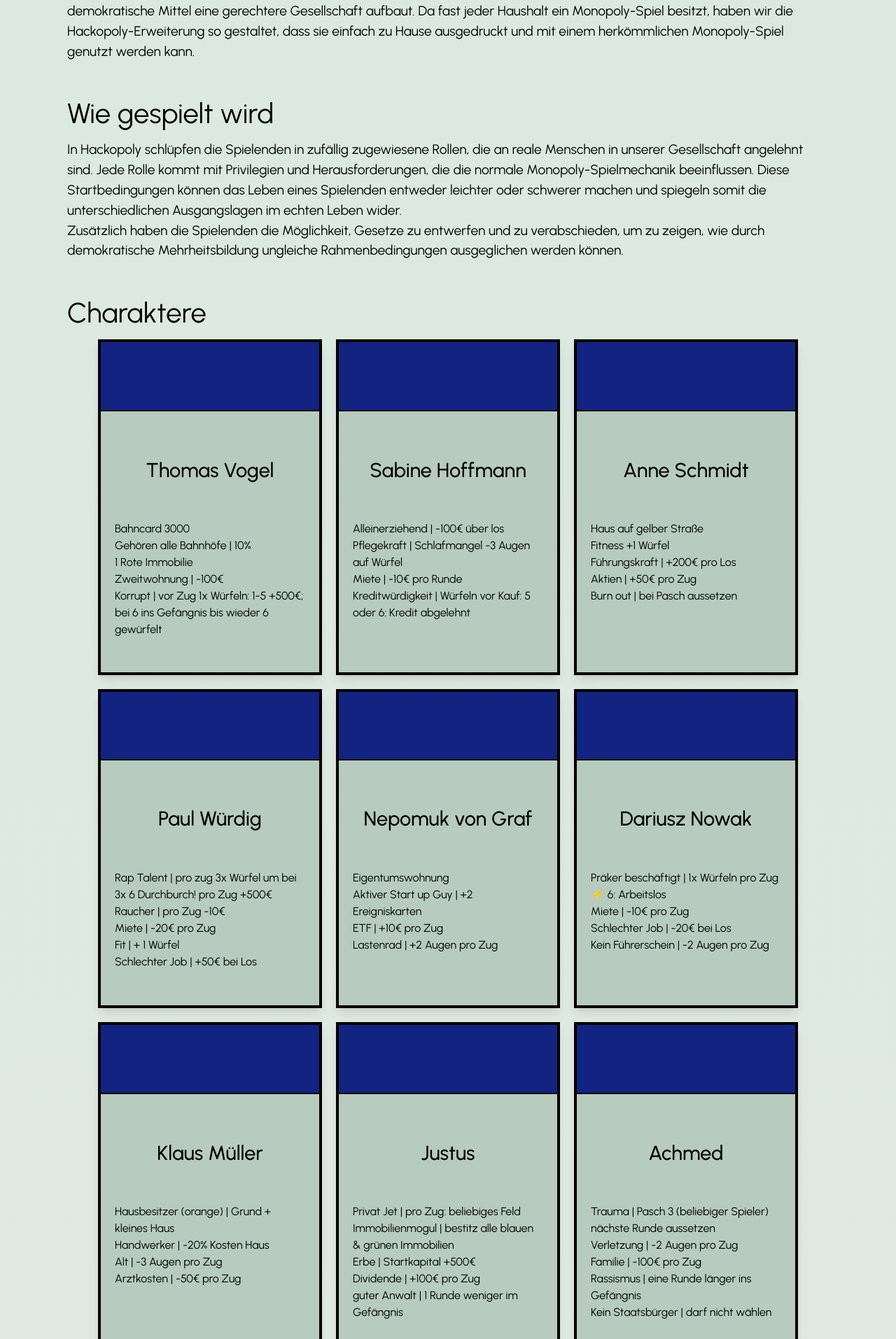
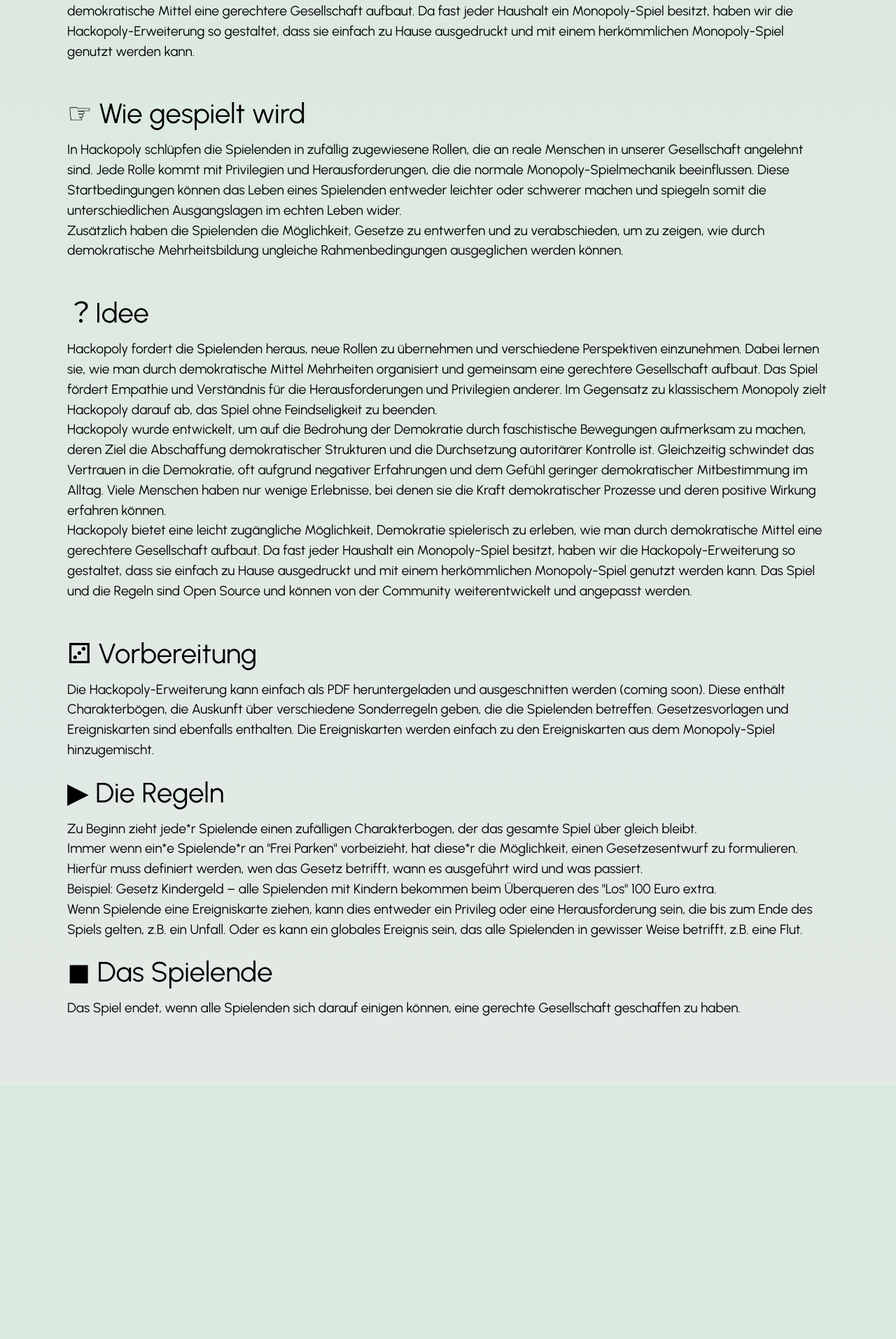
Before and after one commit to irenama/hack-opoly-democracy, a Next.js app: page / in a window 1280 px wide. Shown: the part 666-2580 px from the top of the page at 70% size. After the commit the page ends 2218 px from the top, so only its background shows below. Built offline with nearby package versions, Linux system fonts and the light colour scheme.

Commit message:
update routing

```diff
--- /dev/null
+++ b/src/app/characters/page.tsx
@@ -0,0 +1,140 @@
+import CharacterCard from "@/components/CharacterCard";
+import NavLink from "@/components/NavLink";
+import Section from "@/components/Section";
+
+export default function Home () {
+  return (
+    <main className="flex relative min-h-screen flex-col items-center justify-between p-5 md:p-24">
+      <NavLink href="/" text="Home" />
+      <div className="w-full">
+        <div className="mb-10">
+          <h1>Hackopoly</h1>
+          <h2>Demokratie Edition - Die Charaktere</h2>
+        </div>
+      </div>
+      <Section>
+        <div className="flex gap-5 flex-wrap justify-center">
+          {characters.map( ( { id, ...data } ) => (
+            <CharacterCard key={id} data={data} />
+          ) )}
+        </div>
+      </Section>
+    </main >
+  );
+}
+
+const characters = [
+  {
+    id: "abc",
+    color: "red",
+    name: "Thomas Vogel",
+    description: "Vorstand eines privatisierten öffentlichen Unternehmens",
+    characteristics: [
+      "Bahncard 3000",
+      "Gehören alle Bahnhöfe | 10%",
+      "1 Rote Immobilie",
+      "Zweitwohnung | -100€",
+      "Korrupt | vor Zug 1x Würfeln: 1-5 +500€; bei 6 ins Gefängnis bis wieder 6 gewürfelt"
+    ],
+  },
+  {
+    id: "cde",
+    color: "red",
+    name: "Sabine Hoffmann",
+    characteristics: [
+      "Alleinerziehend | -100€ über los",
+      "Pflegekraft | Schlafmangel -3 Augen auf Würfel",
+      "Miete | -10€ pro Runde",
+      "Kreditwürdigkeit | Würfeln vor Kauf: 5 oder 6: Kredit abgelehnt",
+    ],
+  },
+  {
+    id: "efg",
+    color: "red",
+    name: "Anne Schmidt",
+    description: "Oberschicht",
+    characteristics: [
+      "Haus auf gelber Straße",
+      "Fitness +1 Würfel",
+      "Führungskraft | +200€ pro Los",
+      "Aktien | +50€ pro Zug",
+      "Burn out | bei Pasch aussetzen",
+    ],
+  },
+  {
+    id: "ghi",
+    name: "Paul Würdig",
+    color: "red",
+    description: "Rapper",
+    characteristics: [
+      "Rap Talent | pro Zug 3x Würfel um bei 3x 6 Durchbruch → pro Zug +500€",
+      "Raucher | pro Zug -10€",
+      "Miete | -20€ pro Zug",
+      "Fit | + 1 Würfel",
+      "Schlechter Job | +50€ bei Los"
+    ],
+  },
+  {
+    id: "jkl",
+    name: "Nepomuk von Graf",
+    color: "red",
+    description: "Nachhaltig aber NIMBI",
+    characteristics: [
+      "Eigentumswohnung",
+      "Aktiver Start up Guy | +2 Ereigniskarten",
+      "ETF | +10€ pro Zug",
+      "Lastenrad | +2 Augen pro Zug",
+    ],
+  },
+  {
+    id: "mno",
+    name: "Dariusz Nowak",
+    color: "",
+    description: "Arbieter",
+    characteristics: [
+      "Prekär beschäftigt | 1x Würfeln pro Zug ⚡️ 6: Arbeitslos",
+      "Miete | -10€ pro Zug",
+      "Schlechter Job | -20€ bei Los",
+      "Kein Führerschein | -2 Augen pro Zug",
+    ],
+  },
+  {
+    id: "pqr",
+    name: "Klaus Müller",
+    color: "",
+    description: "I bins da Hans",
+    characteristics: [
+      "Hausbesitzer (orange) | Grund + kleines Haus",
+      "Handwerker | -20% Kosten Haus",
+      "Alt | -3 Augen pro Zug",
+      "Arztkosten | -50€ pro Zug",
+    ],
+  },
+  {
+    id: "stu",
+    name: "Justus",
+    color: "red",
+    description: "",
+    characteristics: [
+      "Privat Jet | pro Zug: beliebiges Feld",
+      "Immobilienmogul | besitz alle blauen & grünen Immobilien",
+      "Erbe | Startkapital +500€",
+      "Dividende | +100€ pro Zug",
+      "guter Anwalt | 1 Runde weniger im Gefängnis",
+    ],
+  },
+  {
+    id: "vwx",
+    name: "Achmed",
+    color: "red",
+    description: "",
+    characteristics: [
+      "Trauma | Pasch 3 (beliebiger Spieler) nächste Runde aussetzen",
+      "Verletzung | -2 Augen pro Zug",
+      "Familie | -100€ pro Zug",
+      "Rassismus | eine Runde länger ins Gefängnis",
+      "Kein Staatsbürger | darf nicht wählen"
+    ],
+  }
+];
+export type Character = typeof characters[number];
--- a/src/app/globals.css
+++ b/src/app/globals.css
@@ -69,7 +69,4 @@
   h4 {
     font-size: 1.5rem;
   }
-  p, a {
-    font-size: 1rem;
-  }
 }
--- a/src/app/page.tsx
+++ b/src/app/page.tsx
@@ -1,180 +1,71 @@
 /* eslint-disable react/no-unescaped-entities */
 import CharacterCard from "@/components/CharacterCard";
+import NavLink from "@/components/NavLink";
 import Section from "@/components/Section";
 
 export default function Home () {
   return (
-    <main className="flex min-h-screen flex-col items-center justify-between p-5 md:p-24">
+    <main className="flex relative min-h-screen flex-col items-center justify-between p-5 pb-12 md:p-24">
+      <NavLink href="/characters" text="Charaktere" />
       <div className="w-full">
         <div className="mb-10">
           <h1>Hackopoly</h1>
-          <h2>Demokatie Edition</h2>
+          <h2>Demokratie Edition</h2>
         </div>
       </div>
       <Section>
-        <p>Hackopoly fordert die Spielenden heraus, neue Rollen zu übernehmen und verschiedene Perspektiven einzunehmen. Dabei lernen sie, wie man durch demokratische Mittel Mehrheiten organisiert und gemeinsam eine gerechtere Gesellschaft aufbaut. Das Spiel fördert Empathie und Verständnis für die Herausforderungen und Privilegien anderer. Im Gegensatz zu klassischem Monopoly zielt Hackopoly darauf ab, das Spiel ohne Feindseligkeit zu beenden.</p>
-
-        <p>Hackopoly wurde entwickelt, um auf die Bedrohung der Demokratie durch faschistische Bewegungen aufmerksam zu machen, deren Ziel die Abschaffung demokratischer Strukturen und die Durchsetzung autoritärer Kontrolle ist. Gleichzeitig schwindet das Vertrauen in die Demokratie, oft aufgrund negativer Erfahrungen und dem Gefühl geringer demokratischer Mitbestimmung im Alltag. Viele Menschen haben nur wenige Erlebnisse, bei denen sie die Kraft demokratischer Prozesse und deren positive Wirkung erfahren können.</p>
-
-        <p>Hackopoly bietet eine leicht zugängliche Möglichkeit, Demokratie spielerisch zu erleben und zu erfahren, wie man durch demokratische Mittel eine gerechtere Gesellschaft aufbaut. Da fast jeder Haushalt ein Monopoly-Spiel besitzt, haben wir die Hackopoly-Erweiterung so gestaltet, dass sie einfach zu Hause ausgedruckt und mit einem herkömmlichen Monopoly-Spiel genutzt werden kann.</p>
+        <p>
+          Hackopoly fordert die Spielenden heraus, neue Rollen zu übernehmen und verschiedene Perspektiven einzunehmen. Dabei lernen sie, wie man durch demokratische Mittel Mehrheiten organisiert und gemeinsam eine gerechtere Gesellschaft aufbaut. Das Spiel fördert Empathie und Verständnis für die Herausforderungen und Privilegien anderer. Im Gegensatz zu klassischem Monopoly zielt Hackopoly darauf ab, das Spiel ohne Feindseligkeit zu beenden.
+        </p>
+        <p>
+          Hackopoly wurde entwickelt, um auf die Bedrohung der Demokratie durch faschistische Bewegungen aufmerksam zu machen, deren Ziel die Abschaffung demokratischer Strukturen und die Durchsetzung autoritärer Kontrolle ist. Gleichzeitig schwindet das Vertrauen in die Demokratie, oft aufgrund negativer Erfahrungen und dem Gefühl geringer demokratischer Mitbestimmung im Alltag. Viele Menschen haben nur wenige Erlebnisse, bei denen sie die Kraft demokratischer Prozesse und deren positive Wirkung erfahren können.
+        </p>
+        <p>
+          Hackopoly bietet eine leicht zugängliche Möglichkeit, Demokratie spielerisch zu erleben und zu erfahren, wie man durch demokratische Mittel eine gerechtere Gesellschaft aufbaut. Da fast jeder Haushalt ein Monopoly-Spiel besitzt, haben wir die Hackopoly-Erweiterung so gestaltet, dass sie einfach zu Hause ausgedruckt und mit einem herkömmlichen Monopoly-Spiel genutzt werden kann.
+        </p>
       </Section>
       <Section>
-        <h3>Wie gespielt wird</h3>
+        <h3>☞ Wie gespielt wird</h3>
 
         <p>In Hackopoly schlüpfen die Spielenden in zufällig zugewiesene Rollen, die an reale Menschen in unserer Gesellschaft angelehnt sind. Jede Rolle kommt mit Privilegien und Herausforderungen, die die normale Monopoly-Spielmechanik beeinflussen. Diese Startbedingungen können das Leben eines Spielenden entweder leichter oder schwerer machen und spiegeln somit die unterschiedlichen Ausgangslagen im echten Leben wider.</p>
         <p>Zusätzlich haben die Spielenden die Möglichkeit, Gesetze zu entwerfen und zu verabschieden, um zu zeigen, wie durch demokratische Mehrheitsbildung ungleiche Rahmenbedingungen ausgeglichen werden können.</p>
       </Section>
+      {/* <CharacterCard data={{}} /> */}
       <Section>
-        <h3>Charaktere</h3>
-        <div className="flex gap-5 flex-wrap justify-center">
-          {characters.map( ( { id, ...data } ) => (
-            <CharacterCard key={id} data={data} />
-          ) )}
-        </div>
+        <h3>？Idee</h3>
+        <p>
+          Hackopoly fordert die Spielenden heraus, neue Rollen zu übernehmen und verschiedene Perspektiven einzunehmen. Dabei lernen sie, wie man durch demokratische Mittel Mehrheiten organisiert und gemeinsam eine gerechtere Gesellschaft aufbaut. Das Spiel fördert Empathie und Verständnis für die Herausforderungen und Privilegien anderer. Im Gegensatz zu klassischem Monopoly zielt Hackopoly darauf ab, das Spiel ohne Feindseligkeit zu beenden.
+        </p>
+        <p>
+          Hackopoly wurde entwickelt, um auf die Bedrohung der Demokratie durch faschistische Bewegungen aufmerksam zu machen, deren Ziel die Abschaffung demokratischer Strukturen und die Durchsetzung autoritärer Kontrolle ist. Gleichzeitig schwindet das Vertrauen in die Demokratie, oft aufgrund negativer Erfahrungen und dem Gefühl geringer demokratischer Mitbestimmung im Alltag. Viele Menschen haben nur wenige Erlebnisse, bei denen sie die Kraft demokratischer Prozesse und deren positive Wirkung erfahren können.
+        </p>
+        <p>
+          Hackopoly bietet eine leicht zugängliche Möglichkeit, Demokratie spielerisch zu erleben, wie man durch demokratische Mittel eine gerechtere Gesellschaft aufbaut. Da fast jeder Haushalt ein Monopoly-Spiel besitzt, haben wir die Hackopoly-Erweiterung so gestaltet, dass sie einfach zu Hause ausgedruckt und mit einem herkömmlichen Monopoly-Spiel genutzt werden kann. Das Spiel und die Regeln sind Open Source und können von der Community weiterentwickelt und angepasst werden.
+        </p>
       </Section>
       <Section>
-        <h3>Idee</h3>
-        <p>
-          Hackopoly fordert die Spielenden heraus, neue Rollen zu übernehmen und verschiedene Perspektiven einzunehmen. Dabei lernen sie, wie man durch demokratische Mittel Mehrheiten organisiert und gemeinsam eine gerechtere Gesellschaft aufbaut. Das Spiel fördert Empathie und Verständnis für die Herausforderungen und Privilegien anderer. Im Gegensatz zu klassischem Monopoly zielt Hackopoly darauf ab, das Spiel ohne Feindseligkeit zu beenden.
-
-          Hackopoly wurde entwickelt, um auf die Bedrohung der Demokratie durch faschistische Bewegungen aufmerksam zu machen, deren Ziel die Abschaffung demokratischer Strukturen und die Durchsetzung autoritärer Kontrolle ist. Gleichzeitig schwindet das Vertrauen in die Demokratie, oft aufgrund negativer Erfahrungen und dem Gefühl geringer demokratischer Mitbestimmung im Alltag. Viele Menschen haben nur wenige Erlebnisse, bei denen sie die Kraft demokratischer Prozesse und deren positive Wirkung erfahren können.
-
-          Hackopoly bietet eine leicht zugängliche Möglichkeit, Demokratie spielerisch zu erleben und zu erfahren, wie man durch demokratische Mittel eine gerechtere Gesellschaft aufbaut. Da fast jeder Haushalt ein Monopoly-Spiel besitzt, haben wir die Hackopoly-Erweiterung so gestaltet, dass sie einfach zu Hause ausgedruckt und mit einem herkömmlichen Monopoly-Spiel genutzt werden kann. Das Spiel und die Regeln sind Open Source und können von der Community weiterentwickelt und angepasst werden.
-        </p>
-        <h3>Vorbereitung</h3>
+        <h3>⚂ Vorbereitung</h3>
         <p>
           Die Hackopoly-Erweiterung kann einfach als PDF heruntergeladen und ausgeschnitten werden (coming soon). Diese enthält Charakterbögen, die Auskunft über verschiedene Sonderregeln geben, die die Spielenden betreffen. Gesetzesvorlagen und Ereigniskarten sind ebenfalls enthalten. Die Ereigniskarten werden einfach zu den Ereigniskarten aus dem Monopoly-Spiel hinzugemischt.
         </p>
-        <h3>Die Regeln</h3>
+        <h3>▶︎ Die Regeln</h3>
         <p>
           Zu Beginn zieht jede*r Spielende einen zufälligen Charakterbogen, der das gesamte Spiel über gleich bleibt.
-
-          Immer wenn eine Spielender an "Frei Parken" vorbeizieht, hat diese*r die Möglichkeit, einen Gesetzesentwurf zu formulieren. Hierfür muss definiert werden, wen das Gesetz betrifft, wann es ausgeführt wird und was passiert.
-
+        </p>
+        <p>
+          Immer wenn ein*e Spielende*r an "Frei Parken" vorbeizieht, hat diese*r die Möglichkeit, einen Gesetzesentwurf zu formulieren. Hierfür muss definiert werden, wen das Gesetz betrifft, wann es ausgeführt wird und was passiert.
+        </p>
+        <p>
           Beispiel: Gesetz Kindergeld – alle Spielenden mit Kindern bekommen beim Überqueren des "Los" 100 Euro extra.
-
+        </p>
+        <p>
           Wenn Spielende eine Ereigniskarte ziehen, kann dies entweder ein Privileg oder eine Herausforderung sein, die bis zum Ende des Spiels gelten, z.B. ein Unfall. Oder es kann ein globales Ereignis sein, das alle Spielenden in gewisser Weise betrifft, z.B. eine Flut.
-
-          Das Spielende
+        </p>
+        <h3>◼︎ Das Spielende</h3>
+        <p>
           Das Spiel endet, wenn alle Spielenden sich darauf einigen können, eine gerechte Gesellschaft geschaffen zu haben.
         </p>
       </Section>
     </main >
   );
 }
-
-const characters = [
-  {
-    id: "abc",
-    color: "red",
-    name: "Thomas Vogel",
-    description: "Vorstand eines privatisierten öffentlichen Unternehmens",
-    characteristics: [
-      "Bahncard 3000",
-      "Gehören alle Bahnhöfe | 10%",
-      "1 Rote Immobilie",
-      "Zweitwohnung | -100€",
-      "Korrupt | vor Zug 1x Würfeln: 1-5 +500€; bei 6 ins Gefängnis bis wieder 6 gewürfelt"
-    ],
-  },
-  {
-    id: "cde",
-    color: "red",
-    name: "Sabine Hoffmann",
-    characteristics: [
-      "Alleinerziehend | -100€ über los",
-      "Pflegekraft | Schlafmangel -3 Augen auf Würfel",
-      "Miete | -10€ pro Runde",
-      "Kreditwürdigkeit | Würfeln vor Kauf: 5 oder 6: Kredit abgelehnt",
-    ],
-  },
-  {
-    id: "efg",
-    color: "red",
-    name: "Anne Schmidt",
-    description: "Oberschicht",
-    characteristics: [
-      "Haus auf gelber Straße",
-      "Fitness +1 Würfel",
-      "Führungskraft | +200€ pro Los",
-      "Aktien | +50€ pro Zug",
-      "Burn out | bei Pasch aussetzen",
-    ],
-  },
-  {
-    id: "ghi",
-    name: "Paul Würdig",
-    color: "red",
-    description: "Rapper",
-    characteristics: [
-      "Rap Talent | pro zug 3x Würfel um bei 3x 6 Durchburch! pro Zug +500€",
-      "Raucher | pro Zug -10€",
-      "Miete | -20€ pro Zug",
-      "Fit | + 1 Würfel",
-      "Schlechter Job | +50€ bei Los"
-    ],
-  },
-  {
-    id: "jkl",
-    name: "Nepomuk von Graf",
-    color: "red",
-    description: "Nachhaltig aber NIMBI",
-    characteristics: [
-      "Eigentumswohnung",
-      "Aktiver Start up Guy | +2 Ereigniskarten",
-      "ETF | +10€ pro Zug",
-      "Lastenrad | +2 Augen pro Zug",
-    ],
-  },
-  {
-    id: "mno",
-    name: "Dariusz Nowak",
-    color: "",
-    description: "Arbieter",
-    characteristics: [
-      "Präker beschäftigt | 1x Würfeln pro Zug ⚡️ 6: Arbeitslos",
-      "Miete | -10€ pro Zug",
-      "Schlechter Job | -20€ bei Los",
-      "Kein Führerschein | -2 Augen pro Zug",
-    ],
-  },
-  {
-    id: "pqr",
-    name: "Klaus Müller",
-    color: "",
-    description: "I bins da Hans",
-    characteristics: [
-      "Hausbesitzer (orange) | Grund + kleines Haus",
-      "Handwerker | -20% Kosten Haus",
-      "Alt | -3 Augen pro Zug",
-      "Arztkosten | -50€ pro Zug",
-    ],
-  },
-  {
-    id: "stu",
-    name: "Justus",
-    color: "red",
-    description: "",
-    characteristics: [
-      "Privat Jet | pro Zug: beliebiges Feld",
-      "Immobilienmogul | bestitz alle blauen & grünen Immobilien",
-      "Erbe | Startkapital +500€",
-      "Dividende | +100€ pro Zug",
-      "guter Anwalt | 1 Runde weniger im Gefängnis",
-    ],
-  },
-  {
-    id: "vwx",
-    name: "Achmed",
-    color: "red",
-    description: "",
-    characteristics: [
-      "Trauma | Pasch 3 (beliebiger Spieler) nächste Runde aussetzen",
-      "Verletzung | -2 Augen pro Zug",
-      "Familie | -100€ pro Zug",
-      "Rassismus | eine Runde länger ins Gefängnis",
-      "Kein Staatsbürger | darf nicht wählen"
-    ],
-  }
-];
-export type Character = typeof characters[number];
--- a/src/components/CharacterCard.tsx
+++ b/src/components/CharacterCard.tsx
@@ -1,14 +1,14 @@
-import { type Character } from "@/app/page";
+import { type Character } from "@/app/characters/page";
 
 const CharacterCard: React.FC<{ data: Omit<Character, "id"> }> = ( { data } ) => {
   return (
-    <article className='flex flex-col shadow-lg bg-white border-black border-4 w-80'>
+    <article className='flex flex-col shadow-lg bg-white border-black border-4 w-72 md:w-80'>
       <div className="bg-blue-800 h-32 border-b-2 border-black"></div>
       <div className="p-5 bg-green-200 h-full">
         <div className="min-h-32 py-5 text-center flex justify-center items-center">
           <h4>{data.name}</h4>
         </div>
-        <ul className="pt-2 h-auto">
+        <ul className="pt-2 h-auto text-base">
           {data.characteristics.map( ( characteristic, index ) => (
             <li key={index}>{characteristic}</li>
           ) )}
--- /dev/null
+++ b/src/components/NavLink.tsx
@@ -0,0 +1,10 @@
+import Link from "next/link";
+import { ReactNode } from "react";
+
+const NavLink: React.FC<{ href: string; text: string }> = ( { href, text } ) => {
+  return (
+    <nav><Link href={href} className="absolute right-5 top-5">{text}</Link></nav>
+  );
+}
+
+export default NavLink;
```
